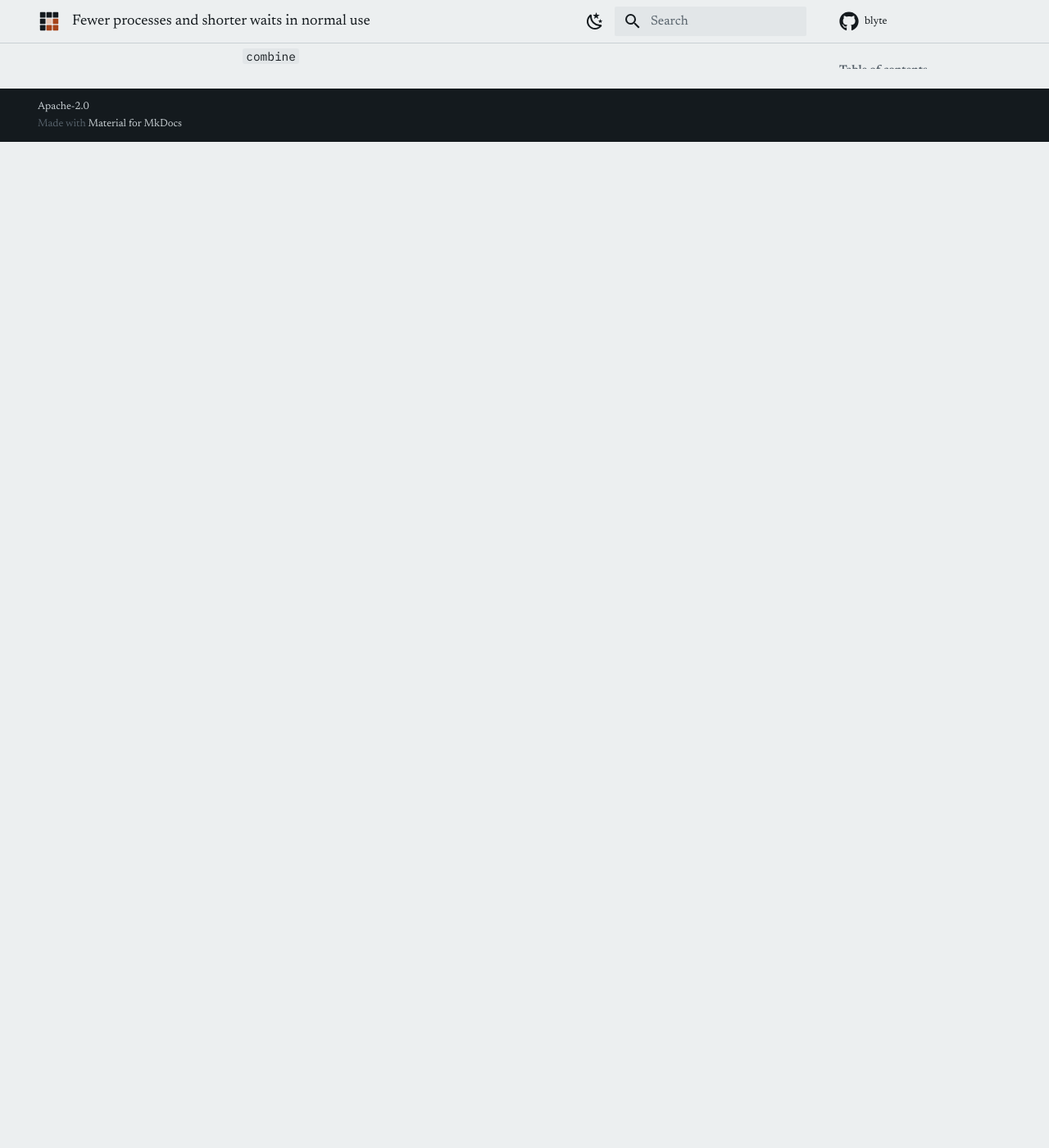
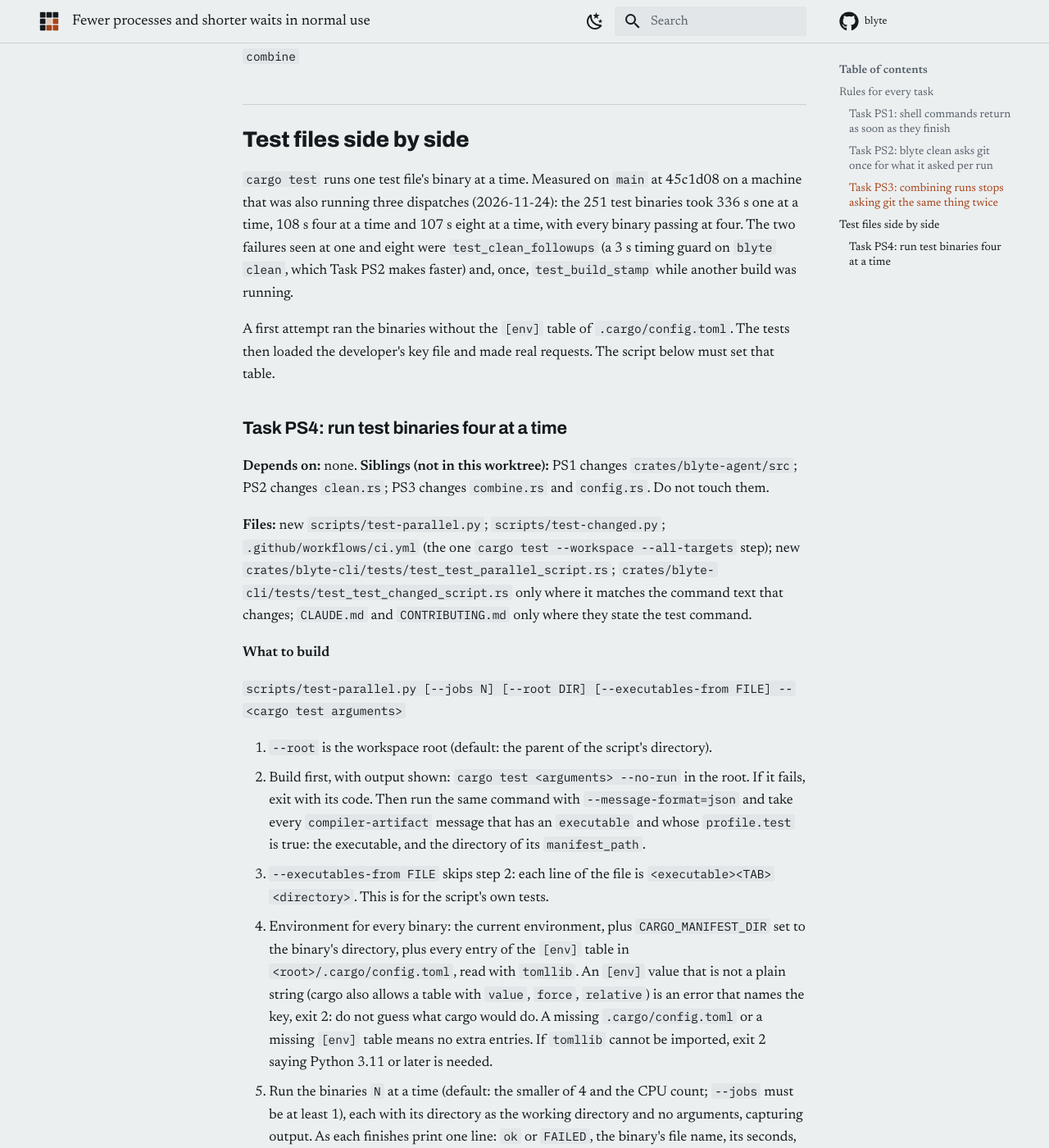
Before and after one commit to dnf0/blyte, an MkDocs documentation site: the page built from docs/plans/2026-11-24-speedups.md, in a window 1280 px wide and 1400 px high, scrolled down 6466 px. Shown: the whole window at 82% size. Built offline with MkDocs 1.6.1 and Material for MkDocs 9.7.7, drawn with Linux system fonts in a browser that asks for light colours; comment, search, counter and statistics services are not loaded; before the commit the page ends 6639 px from its top, so only the background shows below that; some of the changed text lies outside the part shown.

Commit message:
docs(plans): run test binaries side by side
Co-Authored-By: Claude Fable 5.2 <noreply@anthropic.com>

```diff
--- a/docs/plans/2026-11-24-speedups.md
+++ b/docs/plans/2026-11-24-speedups.md
@@ -212,3 +212,92 @@ Run: `cargo test -p blyte --test test_combine_git_calls`, then `test_passed_tree
 file that mentions `combine`.
 
 **Commit message:** `perf(combine): resolve refs and the common directory once per combine`
+
+## Test files side by side
+
+`cargo test` runs one test file's binary at a time. Measured on `main` at 45c1d08 on a machine
+that was also running three dispatches (2026-11-24): the 251 test binaries took 336 s one at a
+time, 108 s four at a time and 107 s eight at a time, with every binary passing at four. The two
+failures seen at one and eight were `test_clean_followups` (a 3 s timing guard on `blyte clean`,
+which Task PS2 makes faster) and, once, `test_build_stamp` while another build was running.
+
+A first attempt ran the binaries without the `[env]` table of `.cargo/config.toml`. The tests then
+loaded the developer's key file and made real requests. The script below must set that table.
+
+### Task PS4: run test binaries four at a time
+
+**Depends on:** none. **Siblings (not in this worktree):** PS1 changes `crates/blyte-agent/src`;
+PS2 changes `clean.rs`; PS3 changes `combine.rs` and `config.rs`. Do not touch them.
+
+**Files:** new `scripts/test-parallel.py`; `scripts/test-changed.py`; `.github/workflows/ci.yml`
+(the one `cargo test --workspace --all-targets` step); new
+`crates/blyte-cli/tests/test_test_parallel_script.rs`;
+`crates/blyte-cli/tests/test_test_changed_script.rs` only where it matches the command text that
+changes; `CLAUDE.md` and `CONTRIBUTING.md` only where they state the test command.
+
+**What to build**
+
+`scripts/test-parallel.py [--jobs N] [--root DIR] [--executables-from FILE] -- <cargo test arguments>`
+
+1. `--root` is the workspace root (default: the parent of the script's directory).
+2. Build first, with output shown: `cargo test <arguments> --no-run` in the root. If it fails,
+   exit with its code. Then run the same command with `--message-format=json` and take every
+   `compiler-artifact` message that has an `executable` and whose `profile.test` is true: the
+   executable, and the directory of its `manifest_path`.
+3. `--executables-from FILE` skips step 2: each line of the file is `<executable><TAB><directory>`.
+   This is for the script's own tests.
+4. Environment for every binary: the current environment, plus `CARGO_MANIFEST_DIR` set to the
+   binary's directory, plus every entry of the `[env]` table in `<root>/.cargo/config.toml`, read
+   with `tomllib`. An `[env]` value that is not a plain string (cargo also allows a table with
+   `value`, `force`, `relative`) is an error that names the key, exit 2: do not guess what cargo
+   would do. A missing `.cargo/config.toml` or a missing `[env]` table means no extra entries. If
+   `tomllib` cannot be imported, exit 2 saying Python 3.11 or later is needed.
+5. Run the binaries `N` at a time (default: the smaller of 4 and the CPU count; `--jobs` must be at
+   least 1), each with its directory as the working directory and no arguments, capturing output.
+   As each finishes print one line: `ok` or `FAILED`, the binary's file name, its seconds, and for
+   a passing binary its `test result:` lines. For a failing binary print its whole output.
+6. At the end print the number of binaries, the number failed, the total seconds and the names of
+   the failed ones. Exit 0 when all passed, 1 when any failed, 2 for a usage or setup error. An
+   executable that cannot be started is a failure that names it, not a skip. No binaries found is
+   an error (exit 2), not a pass.
+
+`scripts/test-changed.py`: where it runs `cargo test ...` today, run
+`<python> scripts/test-parallel.py -- <the same arguments after "cargo test">` instead, and return
+its exit code. Its decisions about which packages to test, and what `--print-only` style options
+print about that decision, do not change.
+
+`.github/workflows/ci.yml`: the test step becomes
+`python3 scripts/test-parallel.py -- --workspace --all-targets`.
+
+No fallbacks: the script never falls back to plain `cargo test`. Not a long job: nothing to resume.
+
+If a test fails only when binaries run side by side, do not edit, weaken or serialise that test in
+this task. Name it in the report, with its output.
+
+**Tests** (`crates/blyte-cli/tests/test_test_parallel_script.rs`; use small `sh` scripts as the
+"executables", listed in a file passed with `--executables-from`, in a temporary directory)
+
+- `all_pass_exits_zero`: two scripts that print `test result: ok. 1 passed` and exit 0; exit code
+  0; both names printed with `ok`.
+- `one_failure_exits_one_and_prints_its_output`: one passes and prints `SECRET-PASS-OUTPUT`, one
+  prints `boom-detail` and exits 3; exit code 1; output contains `boom-detail` and the failing
+  name in the summary, and does not contain `SECRET-PASS-OUTPUT`.
+- `binaries_run_side_by_side`: two scripts, each creates its own marker file and then waits up to
+  20 s for the other's marker before exiting 0, exiting 1 if it never appears. With `--jobs 2` the
+  exit code is 0.
+- `jobs_one_runs_one_at_a_time`: two scripts that each make the same directory with `mkdir` (fail
+  if it exists), sleep 0.2 s and remove it. With `--jobs 1` the exit code is 0.
+- `env_table_and_manifest_dir_are_set`: `--root` points at a directory whose `.cargo/config.toml`
+  has `[env]` `FOO = "bar"` and `EMPTY = ""`; the script exits 0 only if `$FOO` is `bar`, `EMPTY`
+  is set and empty, and `$CARGO_MANIFEST_DIR` equals its working directory.
+- `a_table_valued_env_entry_is_an_error`: `[env]` `FOO = { value = "x", relative = true }`; exit
+  code 2 and the message names `FOO`.
+- `a_missing_executable_is_a_failure`: the list names a path that does not exist; exit code 1 and
+  the path is printed.
+- `an_empty_list_is_an_error`: exit code 2.
+
+Run: `cargo test -p blyte --test test_test_parallel_script --test test_test_changed_script`, then
+`python3 scripts/test-parallel.py -- --workspace --all-targets` three times, and report the three
+total times and any failure.
+
+**Commit message:** `test: run test binaries four at a time, locally and in CI`
```
